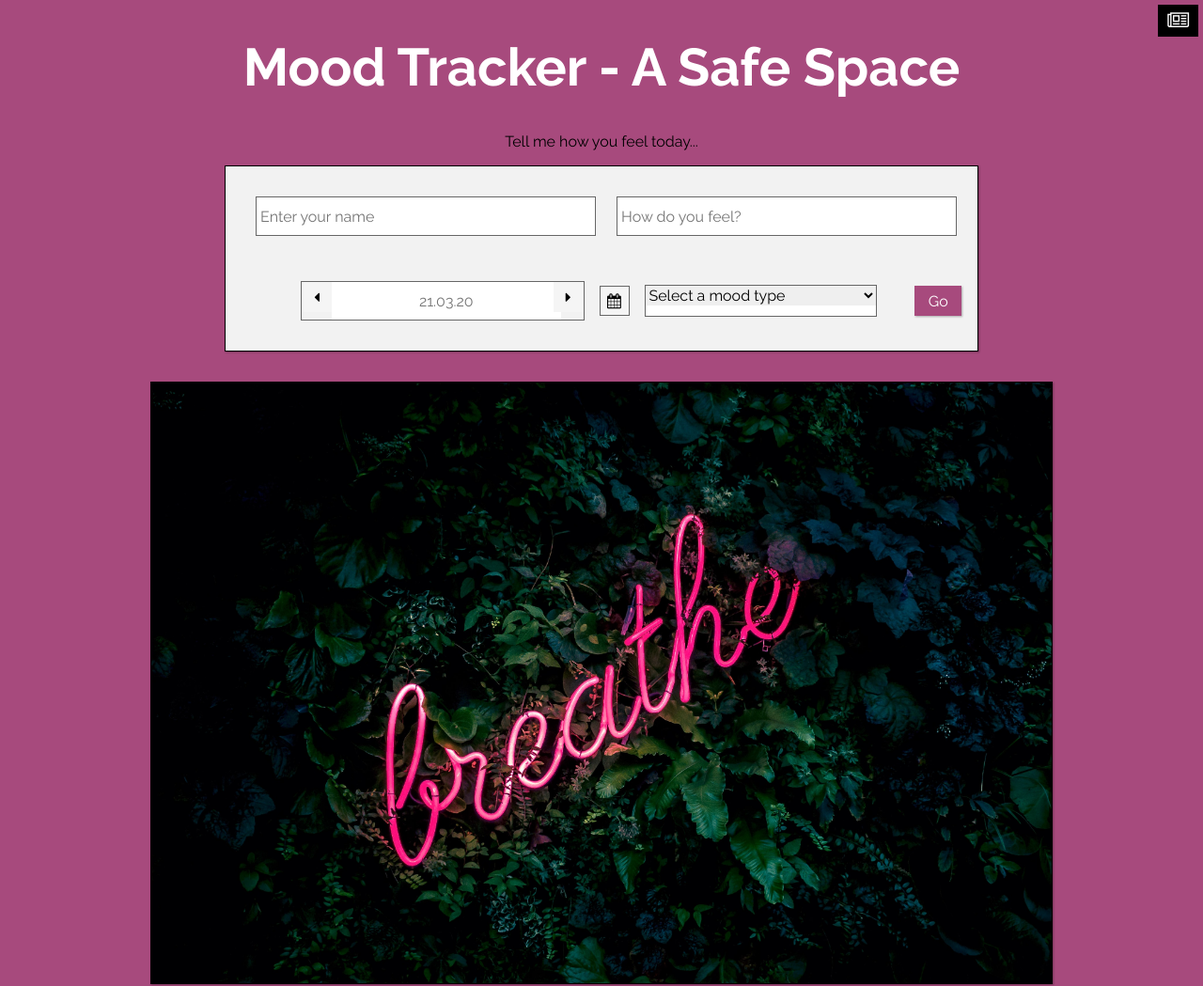
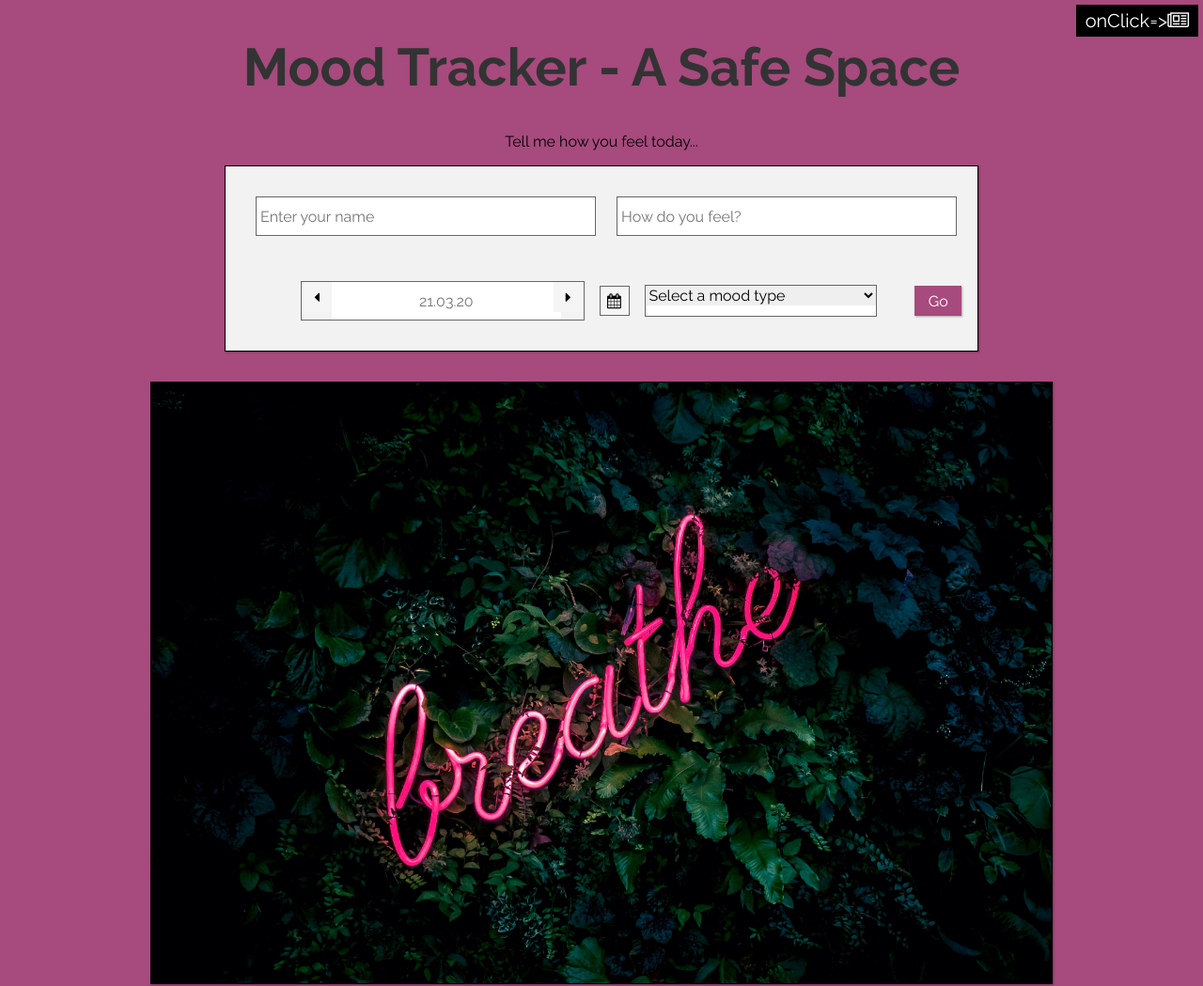
Before and after one commit to mehtavishwa30/gatsby-a11y-demo, a Gatsby site: page / in a window 1280 px wide. Shown: the whole page at 94% size. Built offline with nearby package versions, Linux system fonts and the light colour scheme; Gatsby itself is replaced by a stand-in of ours.

Commit message:
Update header.js

```diff
--- a/src/components/header.js
+++ b/src/components/header.js
@@ -4,16 +4,18 @@ import React from "react"
 
 const Header = ({ siteTitle, showModal }) => (
   <header>
-    <div
+    <button
       className="signup-btn"
+      onClick={showModal.bind(this)}
+      aria-label="Open weekly summary sign-up">
       onClick={showModal.bind(this)}>
       <i className="fa fa-newspaper-o"></i>
-    </div>
+    </button>
     <h1 className="App-title">
       <Link
         to="/"
         style={{
-          color: `white`,
+          color: `#333`,
           textDecoration: `none`,
         }}
       >
```
